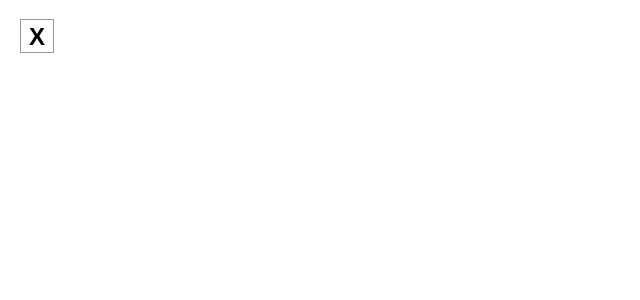
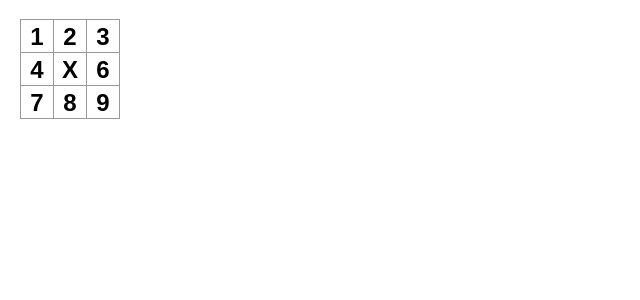
Before and after one commit to michaelmonson/React-TicTacToe-game, a React (Create React App) app in the folder src/: page / in a window 1280 px wide. Shown: the top 300 px of the page, without its empty margins (0-640 px from the left). Built offline with nearby package versions, Linux system fonts and the light colour scheme.

Commit message:
Rendering full Tic Tac Toe board   - Also updaed package.json file   - A few other JSON configuration files have been added to the project.

```diff
--- a/src/App.js
+++ b/src/App.js
@@ -1,3 +1,21 @@
 export default function Square() {
-  return <button className="square">X</button>;
+  return (
+    <>
+      <div className="board-row">
+        <button className="square">1</button>
+        <button className="square">2</button>
+        <button className="square">3</button>
+      </div>
+      <div className="board-row">
+        <button className="square">4</button>
+        <button className="square">X</button>
+        <button className="square">6</button>
+      </div>
+      <div className="board-row">
+        <button className="square">7</button>
+        <button className="square">8</button>
+        <button className="square">9</button>
+      </div>
+    </>
+  );
 }
```
Also changed, not shown: package.json (+12 -0 lines), .codesandbox/tasks.json (added), .devcontainer/devcontainer.json (added).
